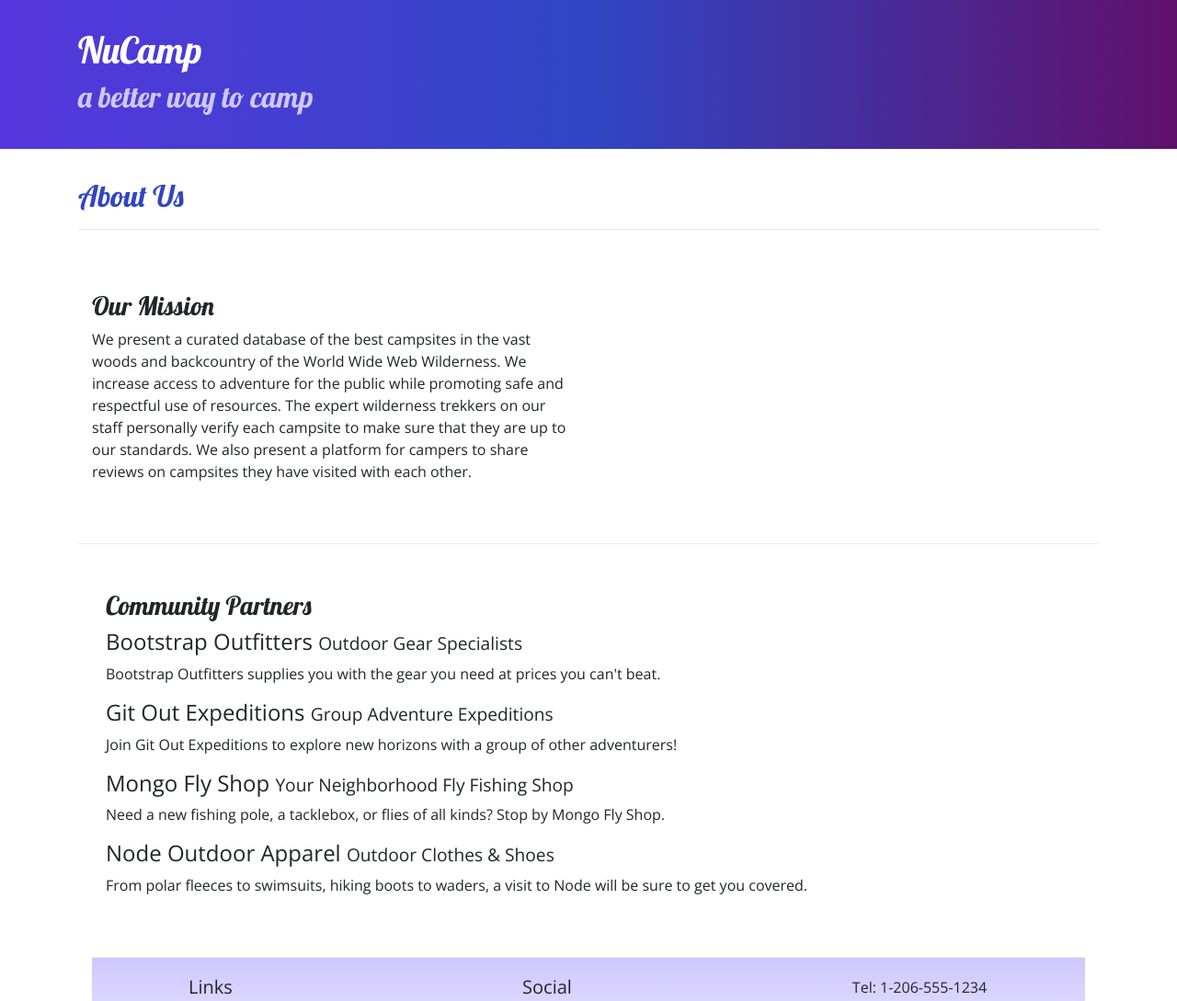
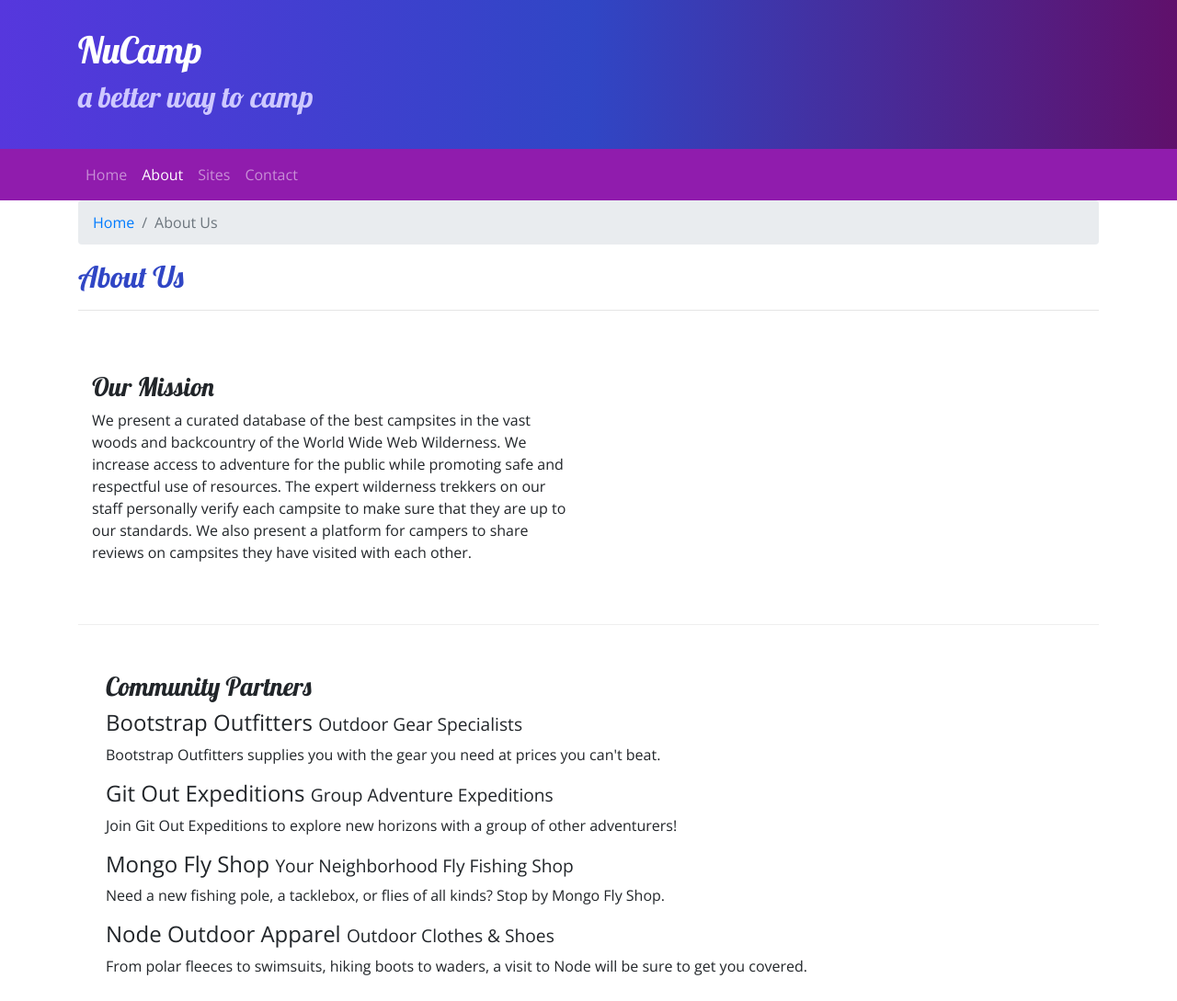
Before and after one commit to Aceerc10/nucamp-bootstrap, a website: page aboutus.html in a window 1280 px wide. Shown: the top 1089 px of the page at 92% size. Drawn offline with nearby package versions, Linux system fonts and the light colour scheme.

Commit message:
Navbar and Breadcrumbs

```diff
--- a/aboutus.html
+++ b/aboutus.html
@@ -29,11 +29,29 @@
         </div>
     </header>
 
-    <div>
-        <div>
+    <nav class="navbar navbar-expand-sm navbar-dark sticky-top">
+        <div class="container">
+            <button class="navbar-toggler ml-auto" type="button" data-toggle="collapse" data-target="#nucampNavbar">
+                <span class="navbar-toggler-icon"></span>
+            </button>
+            <div class="collapse navbar-collapse" id="nucampNavbar">
+                <ul class="navbar-nav">
+                    <li class="nav-item"><a class="nav-link" href="index.html">Home</a></li>
+                    <li class="nav-item active"><a class="nav-link" href="#">About</a></li>
+                    <li class="nav-item"><a class="nav-link" href="#">Sites</a></li>
+                    <li class="nav-item"><a class="nav-link" href="#">Contact</a></li>
+                </ul>
+            </div>
+        </div>
+    </nav>
+
     <div class="container">
         <div class="row">
             <div class="col">
+                <ol class="breadcrumb">
+                    <li class="breadcrumb-item"><a href="index.html">Home</a></li>
+                    <li class="breadcrumb-item active">About Us</li>
+                </ol>
                 <h2>About Us</h2>
                 <hr />
             </div>
@@ -58,17 +76,25 @@
                         <div class="col">
                             <h3>Community Partners</h3>
                             <h4>Bootstrap Outfitters <small>Outdoor Gear Specialists</small></h4>
+                            <div class="d-none d-sm-block">
                                 <p>Bootstrap Outfitters supplies you with the gear you need at prices you can't
                                     beat.</p>
+                            </div>
                             <h4>Git Out Expeditions <small>Group Adventure Expeditions</small></h4>
+                            <div class="d-none d-sm-block">
                                 <p>Join Git Out Expeditions to explore new horizons with a group of other
                                     adventurers!</p>
+                            </div>
                             <h4>Mongo Fly Shop <small>Your Neighborhood Fly Fishing Shop</small></h4>
+                            <div class="d-none d-sm-block">
                                 <p>Need a new fishing pole, a tacklebox, or flies of all kinds? Stop by Mongo
                                     Fly Shop.</p>
+                            </div>
                             <h4>Node Outdoor Apparel <small>Outdoor Clothes & Shoes</small></h4>
+                            <div class="d-none d-sm-block">
                                 <p>From polar fleeces to swimsuits, hiking boots to waders, a visit to Node will
                                     be sure to get you covered.</p>
+                            </div>
                         </div>
                     </div>
                 </div>
--- a/css/styles.css
+++ b/css/styles.css
@@ -20,6 +20,7 @@ footer {
 }
 
 .jumbotron {
+    margin: 0;
     padding: 30px;
     background-image: linear-gradient(to right, #5637DD, #3046C5, #60106B);
     color: white;
@@ -30,3 +31,7 @@ footer {
     border-bottom: 1px ridge;
     min-height: 200px;
 }
+
+.navbar {
+    background-color: #901CAD;
+}
```
Also changed, not shown: index.html (+26 -3 lines). Lines whose indentation alone changed are shown as unchanged.
